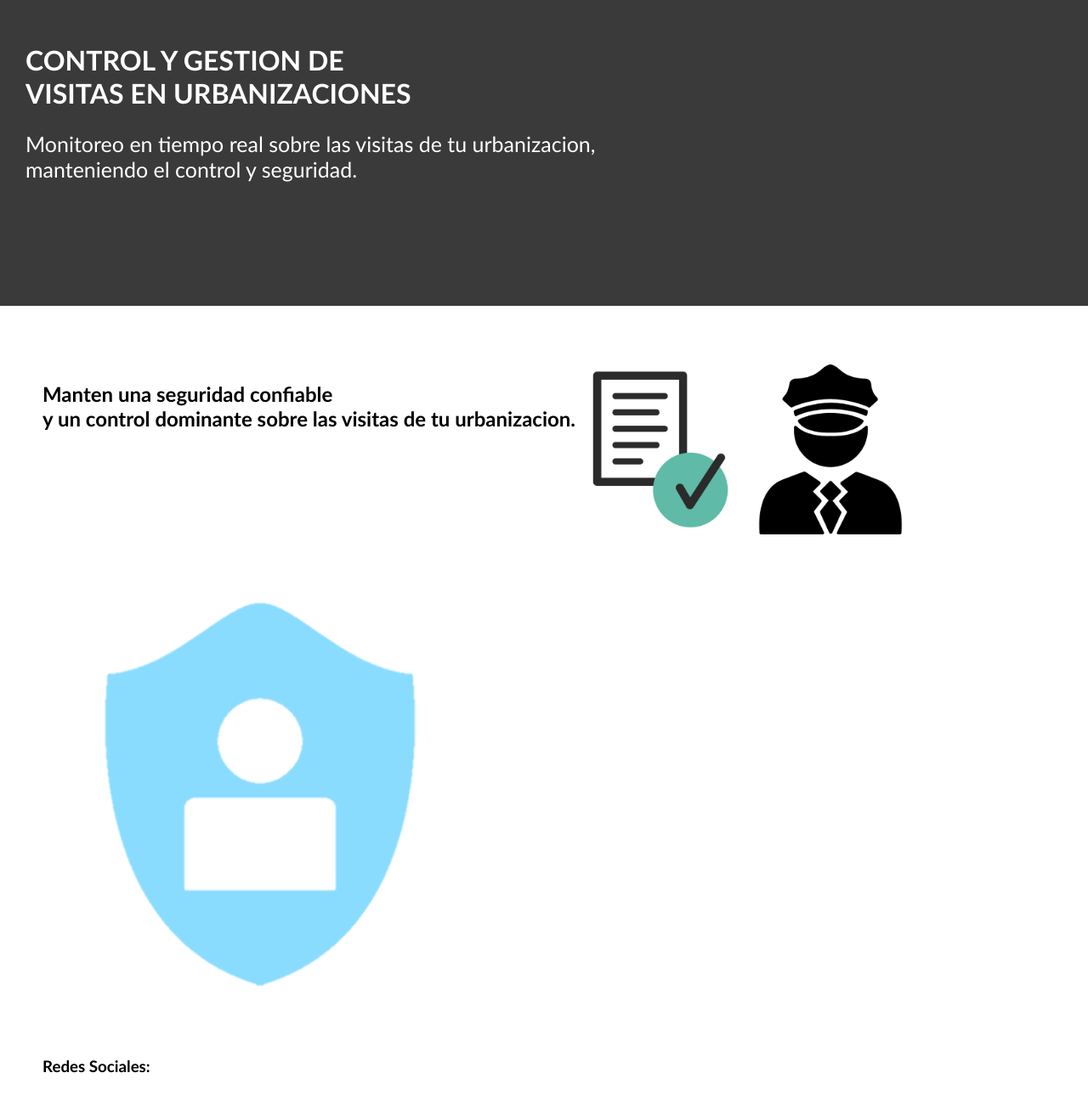
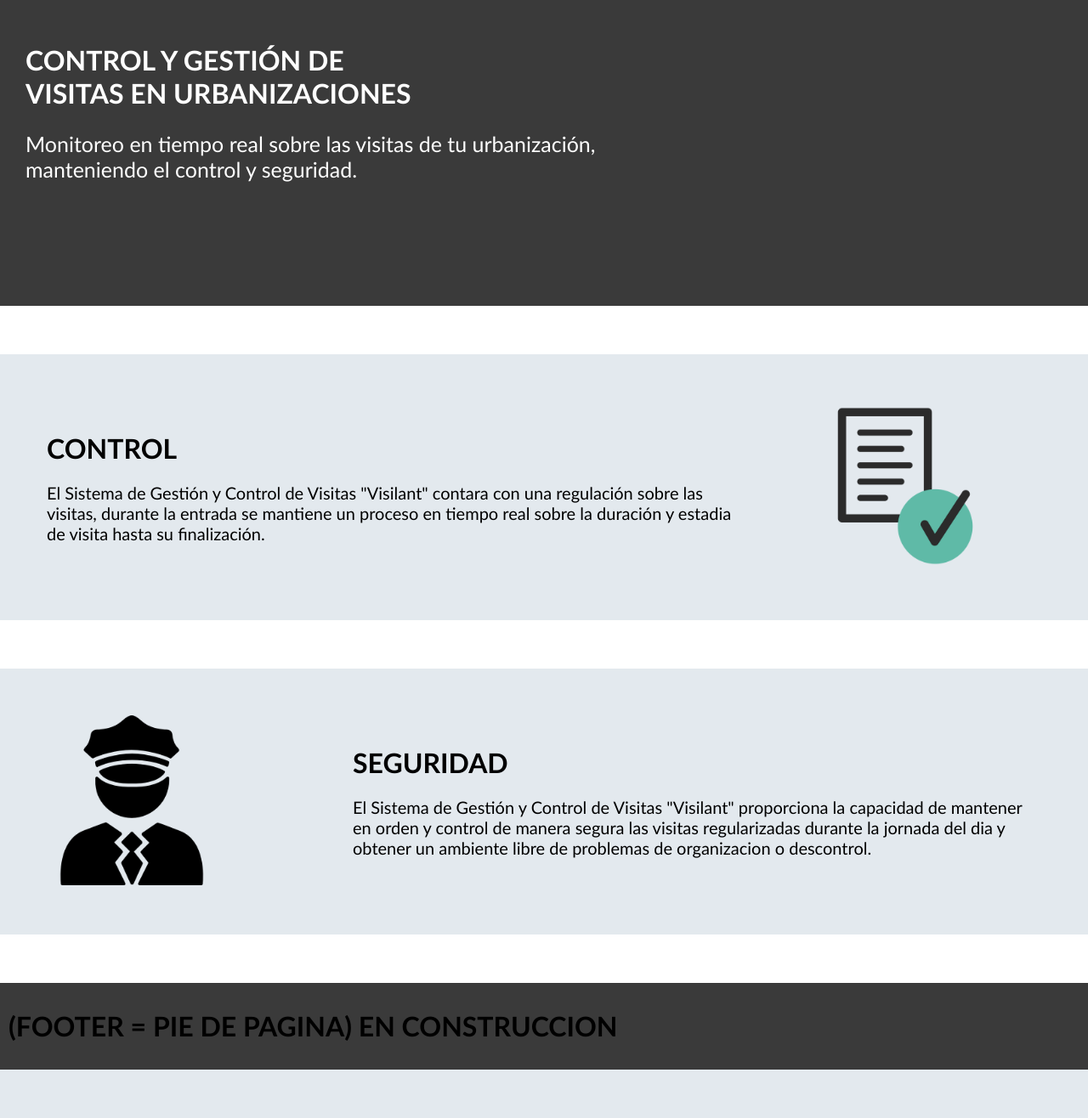
Before and after one commit to HSergio-19/visilant_prototipo, a PHP site: page / in a window 1280 px wide. Shown: the part 100-1416 px from the top of the page at 85% size. After the commit the page ends 1359 px from the top, so only its background shows below. Run offline with PHP 8.4, Linux system fonts and the light colour scheme.

Commit message:
finalizacion de cambios semana 2

```diff
--- a/admin/index.php
+++ b/admin/index.php
@@ -33,6 +33,7 @@
     <meta http-equiv="X-UA-Compatible" content="IE=edge">
     <meta name="viewport" content="width=device-width, initial-scale=1.0">
     <link rel="stylesheet" href="style/admin.css">
+    <link rel="website icon" type="png" href="../img/icon.png">
     <title>Visilant - Admin</title>
 </head>
 <body>
--- a/database/sesion_db.php
+++ b/database/sesion_db.php
@@ -15,7 +15,7 @@
 
 if ($filas ['id_cargo'] == 2) {
 
-    header("location:../home/home.php");
+    header("location:../usuario/home.php");
 
 } else if ($filas ['id_cargo']==1) {
 
--- a/footer.php
+++ b/footer.php
@@ -1,17 +1,5 @@
 <footer>
 
-<div id = "logo-footer">
-
-    <img src="img/icon.png" alt="icon.png">
-
-</div>
-
-
-<div class = "red-social">
-
-    <h3>Redes Sociales: <a href="">HOLA</a> </h3>
-
-</div>
-
+  <h1>(FOOTER = PIE DE PAGINA) EN CONSTRUCCION</h1>
 
 </footer>
--- a/index.php
+++ b/index.php
@@ -4,9 +4,7 @@
     <meta charset="UTF-8">
     <meta http-equiv="X-UA-Compatible" content="IE=edge">
     <meta name="viewport" content="width=device-width, initial-scale=1.0">
-    <link rel="stylesheet" href="style/main.css">
-    <link rel="stylesheet" href="style/header.css">
-    <link rel="stylesheet" href="style/footer.css">
+    <link rel="stylesheet" href="main.css">
     <link rel="website icon" type="png" href="img/icon.png">
     <title>Visilant - Sistema de Control de Visitas</title>
 </head>
@@ -20,22 +18,41 @@
     <!--Informacion principal de la pagina, portada principal-->
 
     <div class = "index-titulo" >
-        <h1>CONTROL Y GESTION DE <br> VISITAS EN URBANIZACIONES</h1>
-        <p>Monitoreo en tiempo real sobre las visitas de tu urbanizacion, <br> manteniendo el control y seguridad.</p>
+        <h1>CONTROL Y GESTIÓN DE <br> VISITAS EN URBANIZACIONES</h1>
+        <p>Monitoreo en tiempo real sobre las visitas de tu urbanización, <br> manteniendo el control y seguridad.</p>
     </div>
 
-    <br>
+    <br> <br> <br>
 
     <!--Informacion secundaria de la pagina, portada principal 2-->
 
     <div class = "info-pagina">
+        <div class = "info-pagina-text">
+            <h1>CONTROL</h1>
+            <p>El Sistema de Gestión y Control de Visitas "Visilant" contara con una regulación sobre las visitas, durante la entrada se mantiene un proceso en tiempo real sobre la duración y estadia de visita hasta su finalización.</p>
+        </div>
 
-        <h2>Manten una seguridad confiable <br> y un control dominante sobre las visitas de tu urbanizacion.</h2>
-        <img src="img/registro.png" alt="registro.png">
-        <img src="img/vigilante.png" alt="vigilante.png">
-
+        <div class = "info-pagina-img">
+            <img src="img/registro.png" alt="registro.png">
+        </div>
     </div>
 
+
+
+    <br> <br> <br>
+
+    <div class = "info-pagina">
+        <div class = "info-pagina-img">
+            <img src="img/vigilante.png" alt="vigilante.png">
+        </div>
+
+        <div class = "info-pagina-text">
+            <h1>SEGURIDAD</h1>
+            <p>El Sistema de Gestión y Control de Visitas "Visilant" proporciona la capacidad de mantener en orden y control de manera segura las visitas regularizadas durante la jornada del dia y obtener un ambiente libre de problemas de organizacion o descontrol.</p>
+        </div>
+    </div>
+
+    <br> <br> <br>
 
 </body>
 
--- /dev/null
+++ b/main.css
@@ -0,0 +1,165 @@
+
+body {
+    background-color: #ffffff;
+    margin: 0;
+    padding: 0;
+    font-family: 'Gill Sans', 'Gill Sans MT', Calibri, 'Trebuchet MS', sans-serif;
+}
+
+/*ENCABEZADO DE LA PAGINA*/
+
+header {
+    background-color:#3a3a3a;
+    display: flex;
+    justify-content: space-between;
+    height: 80px;
+    align-items: center;
+    padding: 10px;
+    margin: 0;
+}
+
+header h2 {
+    padding: 5px;
+}
+
+a {
+    text-decoration: none;
+    color: white;
+    margin-right: 10px;
+}
+
+.logo {
+    display: flex;
+    align-items: center;
+}
+.logo img {
+    height: 80px;
+    margin-left: 60px;
+}
+
+nav a {
+    font-size: 20px;
+    padding: 5px;
+}
+
+nav a:hover {
+    color: #8adcff;
+    font-size: 22px;
+    transition: all 300ms ease;
+}
+
+div {
+    margin: 50px;
+}
+
+.index-titulo{
+    padding: 30px;
+    margin: 0 auto;
+    background-color: #3a3a3a;
+    color: white;
+    height: 300px;
+}
+
+.index-titulo p{
+    font-size: 25px;
+}
+
+/*FORMULARIOS REGISTRO E INICIO DE SESION*/
+
+.titulo-descripcion {
+    font-family: 'Gill Sans', 'Gill Sans MT', Calibri, 'Trebuchet MS', sans-serif;
+    padding: 10px;
+    margin: 0 auto;
+    align-items: center;
+    background-color: #3a3a3a;
+    text-align: center;
+    color: white;
+}
+
+
+.form-registro{
+    background-color: #3a3a3a;
+    margin: 0 auto;
+    padding: 10px;
+    width: 600px;
+    border-radius: 10px;
+    margin-top: 20px;
+    text-align: center;
+    height: 300px;
+
+}
+
+.campo {
+    width: 250px;
+    border-radius: 10px;
+    margin-bottom: 20px;
+    padding: 10px;
+    border: none;
+    background-color: white;
+}
+
+.form-registro .boton {
+    width: 200px;
+    border: none;
+    padding: 20px;
+    font-size: 20;
+    border-radius: 10px;
+    background-color:  #3a3a3a;
+    color: white;
+    border: 1px solid #8adcff;
+}
+
+.form-registro .boton:hover {
+    background-color: #8adcff;
+    color: #3a3a3a;
+    font-size: 20px;
+    transition: all 300ms ease;
+}
+
+.form-registro p{
+    background-color: #3a3a3a;
+    color: white;
+    width: 100%;
+    font-size: 20px;
+}
+
+
+/*INFORMACION DE PAGINA*/
+
+.info-pagina {
+    background-color: #e3e9ee;
+    margin: 0;
+    padding: 5px;
+    display: flex;
+    justify-content: space-between;
+    align-items: center;
+}
+
+.info-pagina-text p{
+
+    font-size: 20px;
+
+}
+
+.info-pagina-img img{
+    width: 200px;
+    height: 200px;
+    margin-right: 60px;
+
+}
+
+/*PIE DE PAGINA*/
+
+footer {
+    background-color: #3a3a3a;
+    margin: 0;
+    bottom: 0;
+    text-align: left;
+    padding: 10px;
+}
+
+footer img{
+    height: 80px;
+    width: 80px;
+    padding: 10px;
+}
--- a/registro.php
+++ b/registro.php
@@ -4,10 +4,7 @@
     <meta charset="UTF-8">
     <meta http-equiv="X-UA-Compatible" content="IE=edge">
     <meta name="viewport" content="width=device-width, initial-scale=1.0">
-    <link rel="stylesheet" href="style/main.css">
-    <link rel="stylesheet" href="style/registro_sesion.css">
-    <link rel="stylesheet" href="style/header.css">
-    <link rel="stylesheet" href="style/footer.css">
+    <link rel="stylesheet" href="main.css">
     <link rel="website icon" type="png" href="img/icon.png">
     <title>Visilant - Registro</title>
 </head>
--- a/style/header.css
+++ /dev/null
@@ -1,57 +0,0 @@
-/*ENCABEZADO DE LA PAGINA*/
-
-header {
-    background-color:#3a3a3a;
-    display: flex;
-    justify-content: space-between;
-    height: 80px;
-    align-items: center;
-    padding: 10px;
-    margin: 0;
-}
-
-header h2 {
-    padding: 5px;
-}
-
-a {
-    text-decoration: none;
-    color: white;
-    margin-right: 10px;
-}
-
-.logo {
-    display: flex;
-    align-items: center;
-}
-.logo img {
-    height: 80px;
-    margin-left: 60px;
-}
-
-nav a {
-    font-size: 20px;
-    padding: 5px;
-}
-
-nav a:hover {
-    color: #8adcff;
-    font-size: 22px;
-    transition: all 300ms ease;
-}
-
-div {
-    margin: 50px;
-}
-
-.index-titulo{
-    padding: 30px;
-    margin: 0 auto;
-    background-color: #3a3a3a;
-    color: white;
-    height: 300px;
-}
-
-.index-titulo p{
-    font-size: 25px;
-}
--- a/style/main.css
+++ /dev/null
@@ -1,21 +0,0 @@
-
-body {
-    background-color: #ffffff;
-    margin: 0;
-    padding: 0;
-    font-family: 'Gill Sans', 'Gill Sans MT', Calibri, 'Trebuchet MS', sans-serif;
-}
-
-
-/*INFORMACION DE PAGINA*/
-
-.info-pagina {
-    display: flex;
-}
-
-.info-pagina img{
-    height: 200px;
-    width: 200px;
-}
-
-/*PIE DE PAGINA*/
--- a/usuario/home.php
+++ b/usuario/home.php
@@ -29,6 +29,7 @@
 </head>
 <body>
     <h1>CONEXION DE INICIO DE SESION EXITOSA</h1>
+	<h1>SISTEMA EN CONSTRUCCION</h1>
 
     <a href="cerrar_sesion.php">CERRAR SESION</a>
 </body>
```
Also changed, not shown: admin/insertar.php (+5 -2 lines), database/registro_db.php (+5 -2 lines), sesion.php (+1 -6 lines), style/registro_sesion.css (deleted, +0 -58 lines), style/footer.css (deleted).
